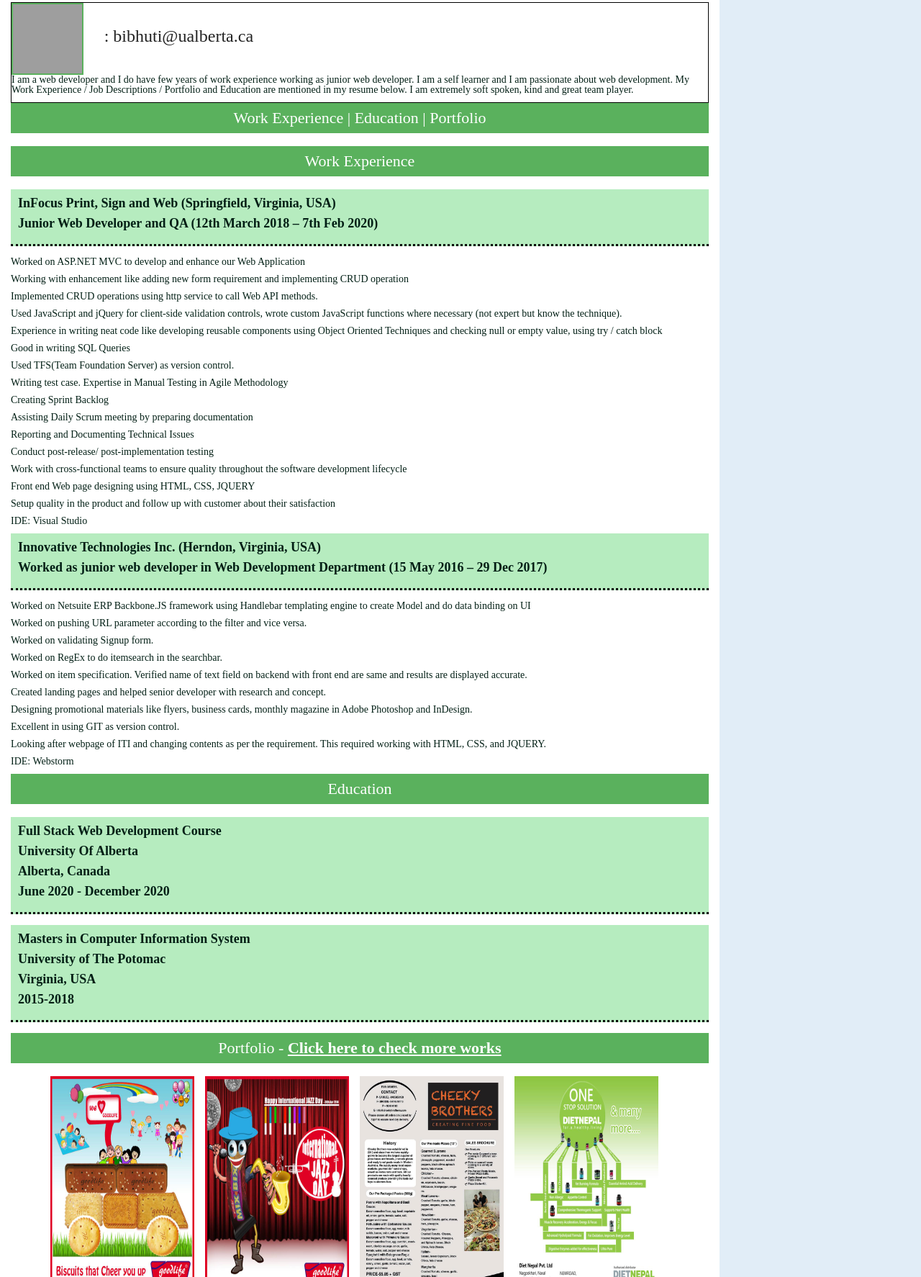
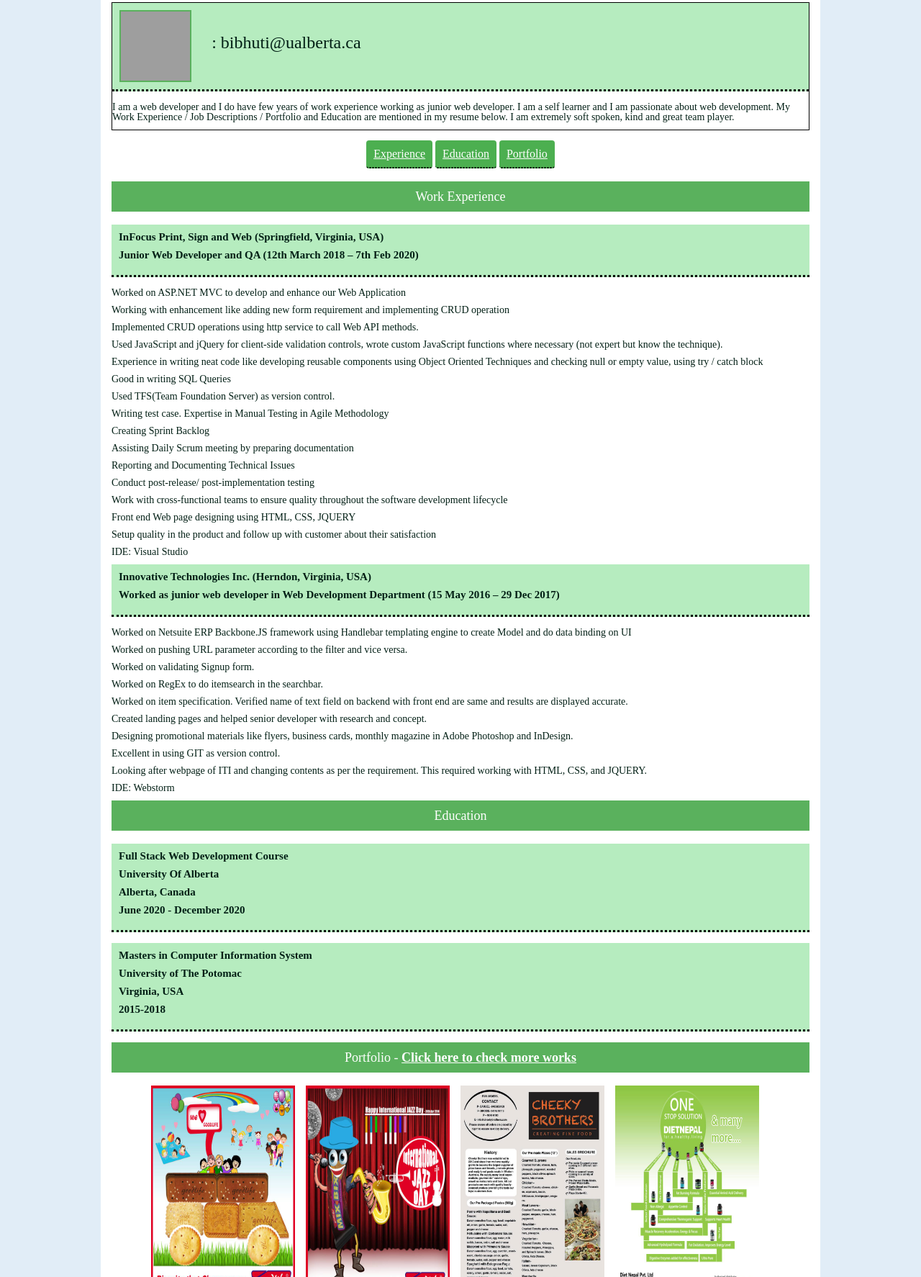
Before and after one commit to bibhutighimire/eResume-MileStoneProject, a plain HTML site: page index.html in a window 1280 px wide. Shown: the part 273-2047 px from the top of the page at 72% size. Drawn offline with Linux system fonts and the light colour scheme; grey boxes are pictures that could not be loaded.

Commit message:
addeD subject and email body on email when email link is created

```diff
--- a/css/styles.css
+++ b/css/styles.css
@@ -3,7 +3,7 @@
 }
 body {
     display: flex;
-
+   justify-content: center;
     background-color: rgb(225, 237, 247);
     }
 section h2 {
@@ -61,7 +61,7 @@ main .grid-container section p {
         text-decoration: none;
 
 }
-mark {
+article {
     background-color: rgb(182, 236, 191);
     color: black;
     padding: 10px;
@@ -71,13 +71,13 @@ mark {
     margin-bottom: 10px;
     text-decoration: none;
   }
-main .grid-container section mark {
+main .grid-container section article {
     margin-bottom: 15px;
     border-bottom: 3px dotted black;
 }
-main .grid-container section mark h3 {
+main .grid-container section article h3 {
 
-    font-size: 18px;
+    font-size: 15px;
     font-weight: bold;
     color: rgb(2, 31, 21);
    text-indent: 0%;
@@ -204,6 +204,28 @@ main {
     padding: 25px;
 }
 #navbar nav a {
+
+        background-color: #4CAF50;
+        color: white;
+        padding: 10px;
+        border-bottom: 2px dotted black;
+        border-radius: 4px;
+        cursor: pointer;
+
+
+}
+.grid-container {
+    padding: 0px;
+}
+#navbarForWorks {
+   display: flex;
+    justify-content: center;
+    margin: 25px 0 15px 0;
+    background-color: white;
+  width: auto;
+
+}
+#navbarForWorks nav a {
 
         background-color: #4CAF50;
         color: white;
@@ -361,7 +383,7 @@ main .grid-container section .portfolioGallery {
 
 main .grid-container  h2 {
         padding:10px 5px;
-            font-size: 22px;
+            font-size: 18px;
             color:white;
             height: auto;
             background-color: #5ab15d;
--- a/index.html
+++ b/index.html
@@ -47,13 +47,19 @@
                     </aside>
 
                 </section>
-                <h2>Work Experience | Education | Portfolio</h2>
+                <div id="navbarForWorks">
+                    <nav>
+                        <a href="#experience">Experience</a>
+                        <a href="#education">Education</a>
+                        <a href="#portfolio">Portfolio</a>
+                    </nav>
+                </div>
                 <section></section>
-                <h2>Work Experience</h2>
+                <h2  id="experience">Work Experience</h2>
                 <section>
-                    <mark><h3>InFocus Print, Sign and Web (Springfield, Virginia, USA)</h3>
+                    <article><h3>InFocus Print, Sign and Web (Springfield, Virginia, USA)</h3>
 
-                        <h3>Junior Web Developer and QA (12th March 2018 – 7th Feb 2020)</h3></mark>
+                        <h3>Junior Web Developer and QA (12th March 2018 – 7th Feb 2020)</h3></article>
                     <p> Worked on ASP.NET MVC to develop and enhance our Web Application</p>
                     <p> Working with enhancement like adding new form requirement and implementing CRUD operation</p>
                     <p> Implemented CRUD operations using http service to call Web API methods.</p>
@@ -73,9 +79,9 @@
                     <p> Front end Web page designing using HTML, CSS, JQUERY</p>
                     <p> Setup quality in the product and follow up with customer about their satisfaction </p>
                     <p> IDE: Visual Studio</p>
-                    <mark>
+                    <article>
                     <h3>Innovative Technologies Inc. (Herndon, Virginia, USA)</h3>
-                    <h3>Worked as junior web developer in Web Development Department (15 May 2016 – 29 Dec 2017)</h3></mark>
+                    <h3>Worked as junior web developer in Web Development Department (15 May 2016 – 29 Dec 2017)</h3></article>
 
 
 
@@ -95,23 +101,23 @@
                     <p> IDE: Webstorm</p>
 
                 </section>
-                <h2>Education</h2>
+                <h2 id="education">Education</h2>
                 <section class="educationSection">
-                    <mark> <h3>Full Stack Web Development Course</h3>
+                    <article> <h3>Full Stack Web Development Course</h3>
                         <h3>University Of Alberta</h3>
                         <h3>Alberta, Canada</h3>
 
-                        <h3>June 2020 -  December 2020 </h3></mark>
+                        <h3>June 2020 -  December 2020 </h3></article>
 
-                        <mark><h3>Masters in Computer Information System</h3>
+                        <article><h3>Masters in Computer Information System</h3>
                             <h3>University of The Potomac</h3>
                             <h3>Virginia, USA</h3>
 
-                                <h3>2015-2018 </h3></mark>
+                                <h3>2015-2018 </h3></article>
 
 
                 </section>
-                <h2>Portfolio -  <a href="portfolio.html">Click here to check more works</a></h2>
+                <h2 id="portfolio">Portfolio -  <a href="portfolio.html">Click here to check more works</a></h2>
                 <section>
                     <div class="portfolioGallery">
                         <img src="img/goodlife.jpg" alt="goodlife biscuit">
--- a/js/scripts.js
+++ b/js/scripts.js
@@ -21,13 +21,26 @@ let message = document.getElementById("message");
 function redirect()
 {
     console.log("hi from redirect");
-    window.location.href = "mailto:ghimirebibhuti@gmail.com";
+    //window.location.href = "mailto:ghimirebibhuti@gmail.com";
+
+//GETTING SUBJECT VALUE
+    let subject = document.getElementById("subject").value;
+
+let message = document.getElementById("message").value;
+console.log(message);
+    console.log("above is message value from redirect");
+    document.location.href = "mailto:ghimirebibhuti@gmail.com?subject="
+    + subject +
+         "&body="  + message ;
+
+
+
     fname.value = "";
  lname.value = "";
  email.value = "";
  reenteremail.value = "";
- subject.value = "";
- message.value = "";
+ subject = "";
+ message= "";
 
 }
 //https://www.c-sharpcorner.com/blogs/block-specific-bad-words-using-javascript-jquery
```
Also changed, not shown: portfolio.html (+0 -4 lines).
